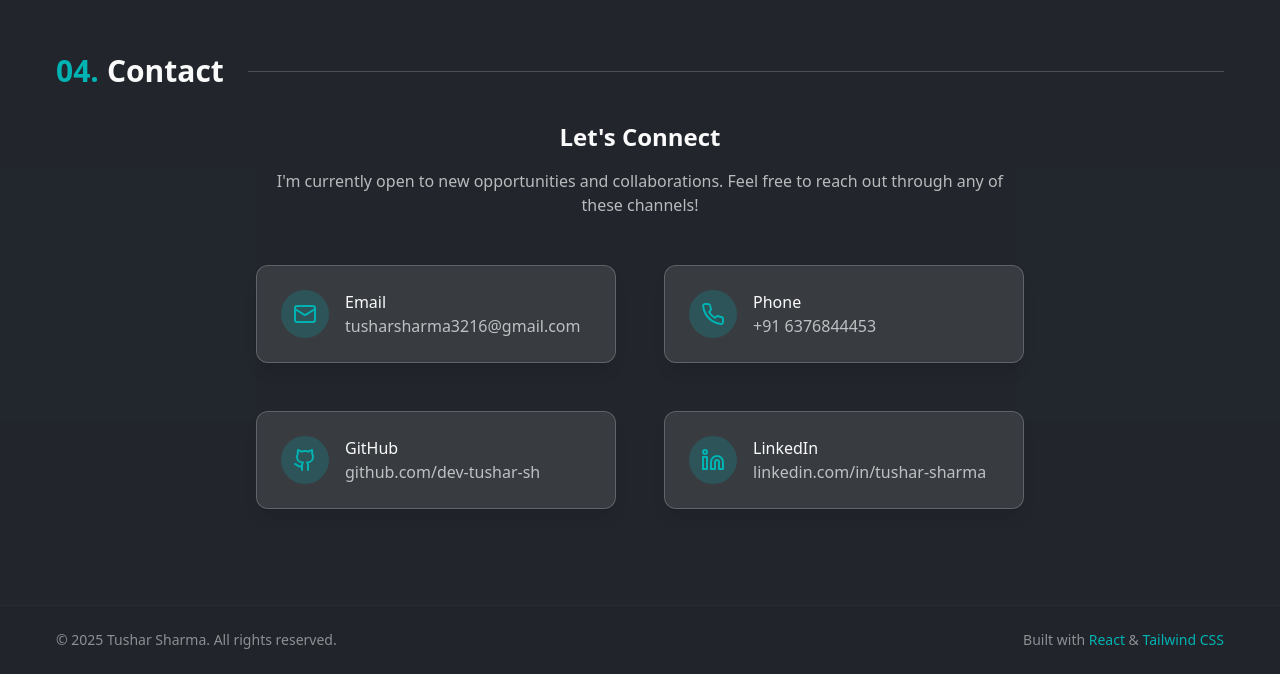
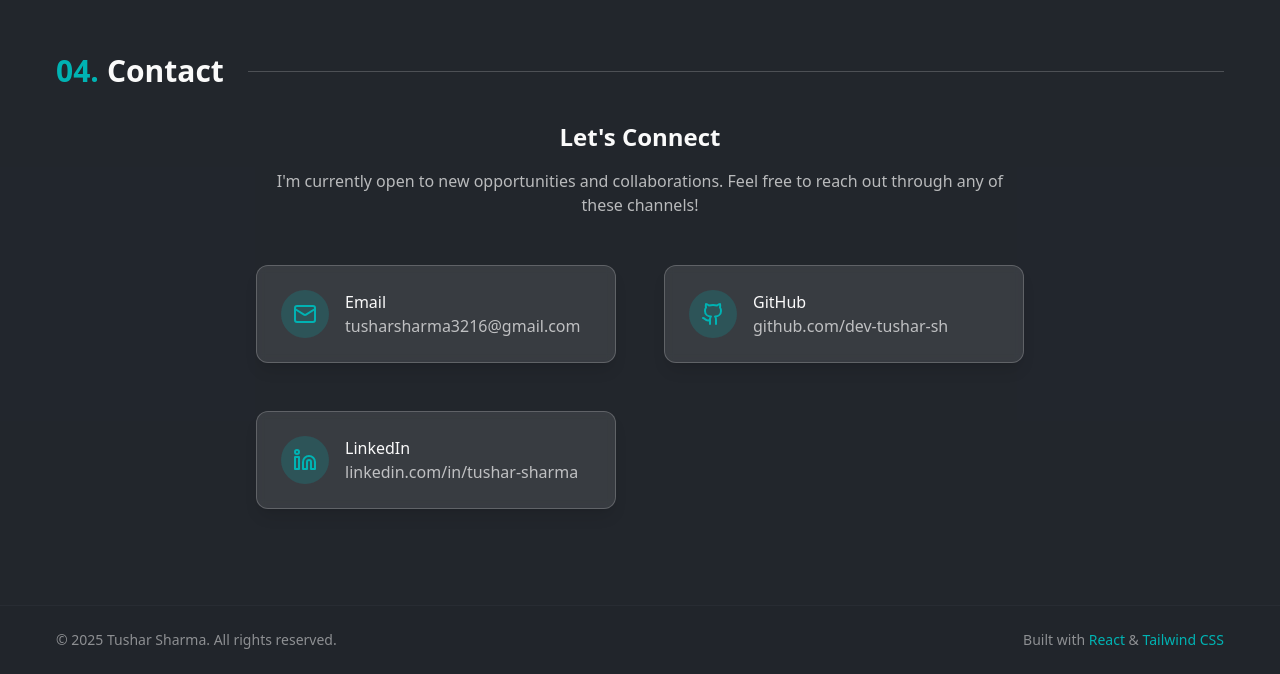
Before and after one commit to Dev-Kakashi-San/Portfolio, a React (Vite) app: page / in a window 1280 px wide. Shown: the part 6692-7366 px from the top of the page. Built offline with nearby package versions, Linux system fonts and the light colour scheme; no server answers.

Commit message:
Update contacts

```diff
--- a/src/components/Contact.tsx
+++ b/src/components/Contact.tsx
@@ -55,13 +55,6 @@ const Contact = () => {
           />
 
           <ContactCard
-            icon={<Phone size={24} className="text-accent" />}
-            title="Phone"
-            value="+91 6376844453"
-            href="tel:+916376844453"
-          />
-
-          <ContactCard
             icon={<Github size={24} className="text-accent" />}
             title="GitHub"
             value="github.com/dev-tushar-sh"
```
